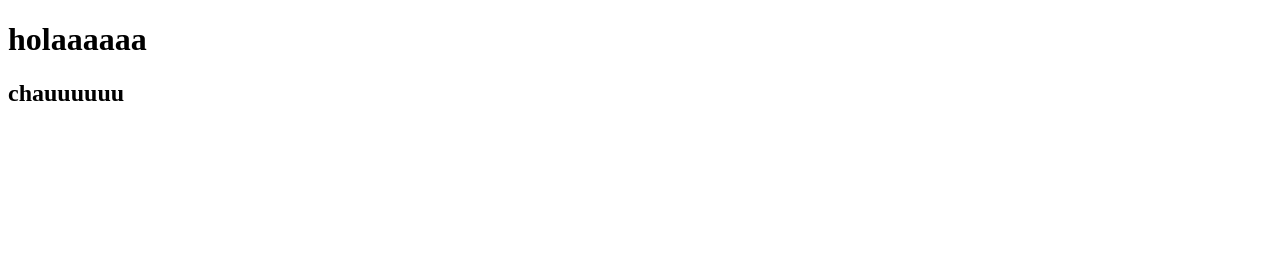
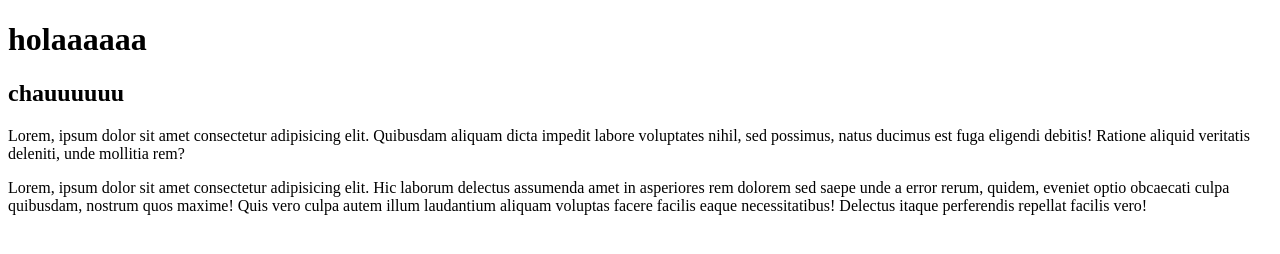
Before and after one commit to Renzo-Massa/clase11, a plain HTML site: page index.html in a window 1280 px wide. Drawn offline with Linux system fonts and the light colour scheme.

Commit message:
agregado parrafos

```diff
--- a/index.html
+++ b/index.html
@@ -8,5 +8,12 @@
 <body>
     <h1>holaaaaaa</h1>
     <h2>chauuuuuu</h2>
+
+    <p>Lorem, ipsum dolor sit amet consectetur adipisicing elit. Quibusdam aliquam dicta impedit labore voluptates nihil, sed possimus, natus ducimus est fuga eligendi debitis! Ratione aliquid veritatis deleniti, unde mollitia rem?</p>
+
+
 </body>
+<footer>
+    <p>Lorem, ipsum dolor sit amet consectetur adipisicing elit. Hic laborum delectus assumenda amet in asperiores rem dolorem sed saepe unde a error rerum, quidem, eveniet optio obcaecati culpa quibusdam, nostrum quos maxime! Quis vero culpa autem illum laudantium aliquam voluptas facere facilis eaque necessitatibus! Delectus itaque perferendis repellat facilis vero!</p>
+</footer>
 </html>
```
